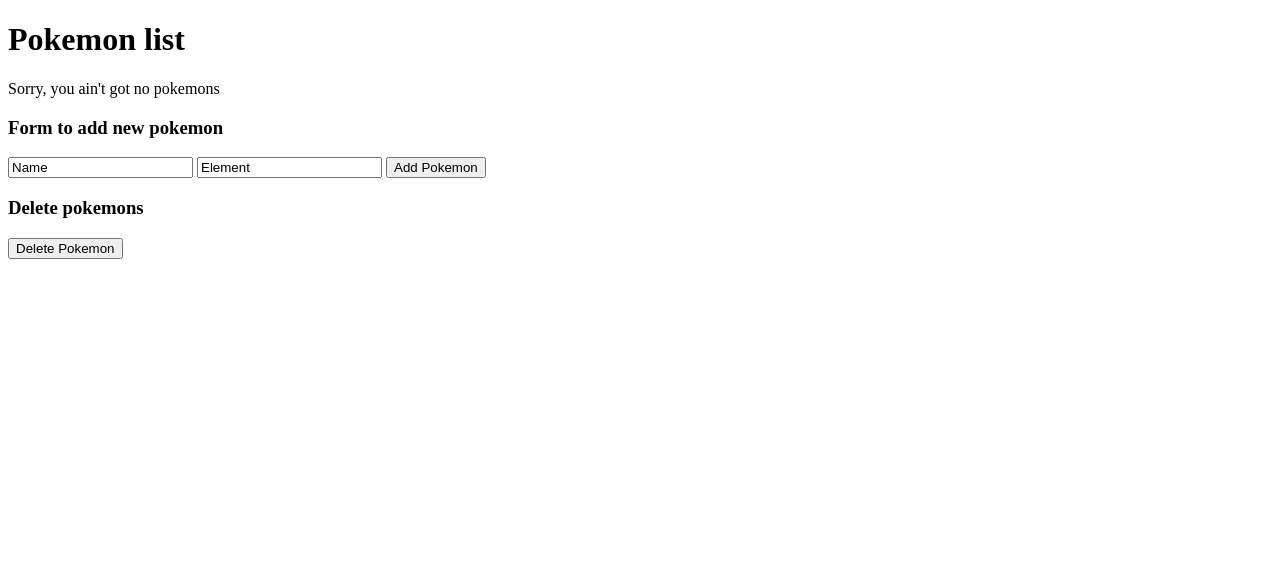
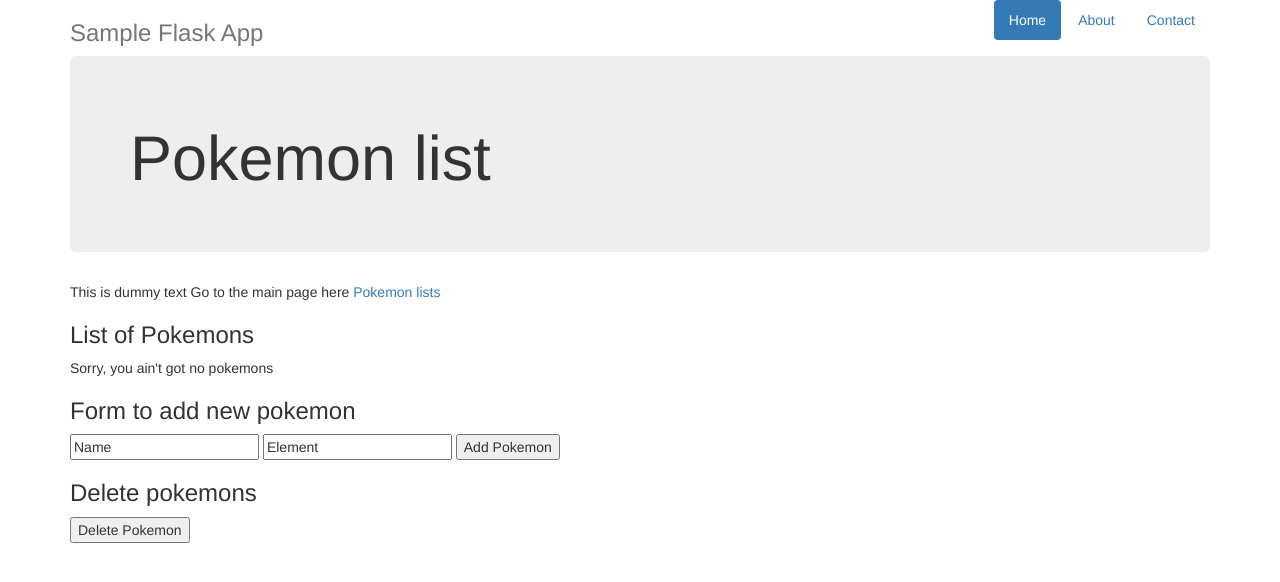
Before and after one commit to psuong/FlaskWorkshop, a Flask app: page /pokemons in a window 1280 px wide. Shown: the top 582 px of the page. Run offline with Flask 2, Linux system fonts and the light colour scheme; data that the repository does not hold is empty; some libraries are stand-ins or nearby versions.

Commit message:
pokemon list template now extends from base.html

```diff
--- a/pokemon_list/templates/base.html
+++ b/pokemon_list/templates/base.html
@@ -5,30 +5,45 @@
     <meta charset="utf-8">
     <meta http-equiv="X-UA-Compatible" content="IE=edge">
     <meta name="viewport" content="width=device-width, initial-scale=1">
-    <!-- The above 3 meta tags *must* come first in the head; any other head content must come *after* these tags -->
-    <title>Bootstrap 101 Template</title>
 
-    <!-- Bootstrap -->
     <link href="static/css/bootstrap.min.css" rel="stylesheet">
+
+		<!--change title-->
+		<title>
+			{% block title %} Home Page {% endblock %}
+		</title>
 
   </head>
 
   <body>
-    <h1>Hello, world!</h1>
+
+    <div class="container">
+
+      <div class="header clearfix">
+        <nav>
+          <ul class="nav nav-pills pull-right">
+            <li role="presentation" class="active"><a href="#">Home</a></li>
+            <li role="presentation"><a href="#">About</a></li>
+            <li role="presentation"><a href="#">Contact</a></li>
+          </ul>
+        </nav>
+
+        <h3 class="text-muted">Sample Flask App</h3>
+      </div>
+
+      <div class="jumbotron">
+        <h1>Pokemon list</h1>
+      </div>
+
+			This is dummy text
+			Go to the main page here <a href="{{ url_for('pokemons') }}">Pokemon lists </a>
+
+			<!--content here-->
+			{% block body %}
+			{% endblock %}
 
 
-
-
-
-
-
-
-
-
-
-    <!-- jQuery (necessary for Bootstrap's JavaScript plugins) -->
     <script src="https://ajax.googleapis.com/ajax/libs/jquery/1.11.3/jquery.min.js"></script>
-    <!-- Include all compiled plugins (below), or include individual files as needed -->
     <script src="/static/js/bootstrap.min.js"></script>
   </body>
 
--- a/pokemon_list/templates/index.html
+++ b/pokemon_list/templates/index.html
@@ -1,21 +1,21 @@
-<!DOCTYPE html>
-<html lang="en">
-	<head>
-		<meta charset="UTF-8">
-		<title>Pokemon List</title>
-	</head>
+{% extends "base.html" %}
 
-	<body>
-		<h1>Pokemon list </h1>
+{% block title %}Pokemon List{% endblock %}
+
+{% block body %}
+
+	<div class="row marketing">
+
+		<div class="col-md-6">
+
+			<h3>List of Pokemons</h4>
 
 			{% if pokemons %}
-
 				<ul>
 					{% for pokemon in pokemons %}
 						<li> {{pokemon.name}} |	{{pokemon.element}}</li>
 					{% endfor %}
 				</ul>
-
 			{% else %}
 				Sorry, you ain't got no pokemons
 			{% endif %}
@@ -36,5 +36,10 @@
 				<input type="submit" value="Delete Pokemon">
 			</form>
 
-	</body>
-</html>
+
+
+
+		</div>
+	</div>
+
+{% endblock %}
```
Lines whose indentation alone changed are shown as unchanged.
